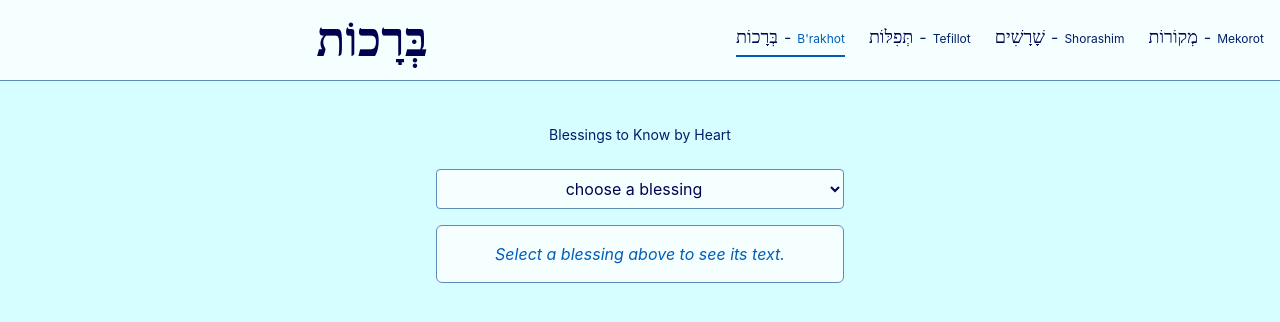
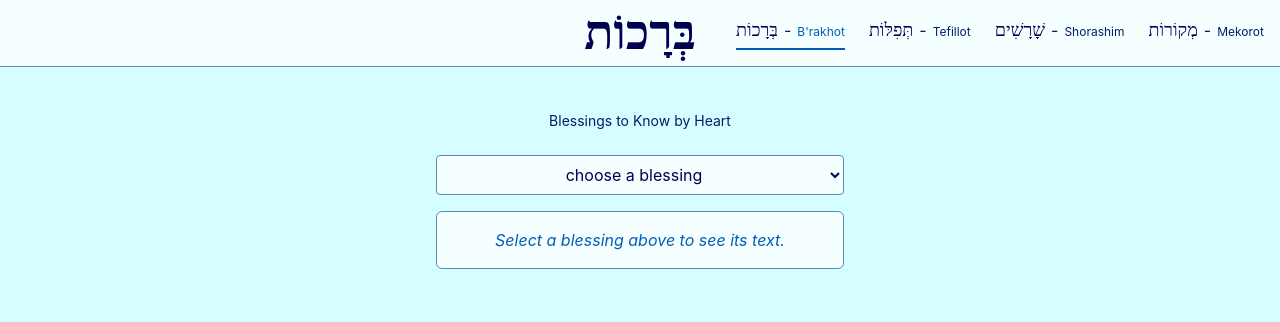
Before and after one commit to KerryCX/jewish-journey, a React (Vite) app: page / in a window 1280 px wide. Shown: the top 322 px of the page. Built offline with nearby package versions, Linux system fonts and the light colour scheme; a web font is replaced by a local one.

Commit message:
fix: centre nav page label in the full bar, not just the leftover space

```diff
--- a/src/components/Nav.jsx
+++ b/src/components/Nav.jsx
@@ -40,19 +40,17 @@ export default function Nav() {
 
   return (
     <nav className='w-full border-b border-line bg-surface'>
-      <div className='flex w-full flex-col items-center gap-2 px-4 py-3 sm:grid sm:grid-cols-[1fr_auto] sm:items-center sm:py-4'>
-        <div className='sm:flex sm:justify-center'>
+      <div className='relative flex w-full flex-col items-center gap-2 px-4 py-3 sm:flex-row sm:py-4'>
         <span
           lang='he'
           dir='rtl'
-            className='font-hebrew text-2xl font-bold leading-none text-ink sm:text-5xl'
+          className='font-hebrew text-2xl font-bold leading-none text-ink sm:absolute sm:left-1/2 sm:-translate-x-1/2 sm:text-5xl'
         >
           {currentItem.hebrew}
           <span className='sr-only'> ({currentItem.transliteration})</span>
         </span>
-        </div>
 
-        <ul className='flex gap-6'>
+        <ul className='flex gap-6 sm:ml-auto'>
           {navItems.map(({ to, hebrew, transliteration, english }) => (
             <li key={to} className='group relative'>
               <NavLink
```
Lines whose indentation alone changed are shown as unchanged.
